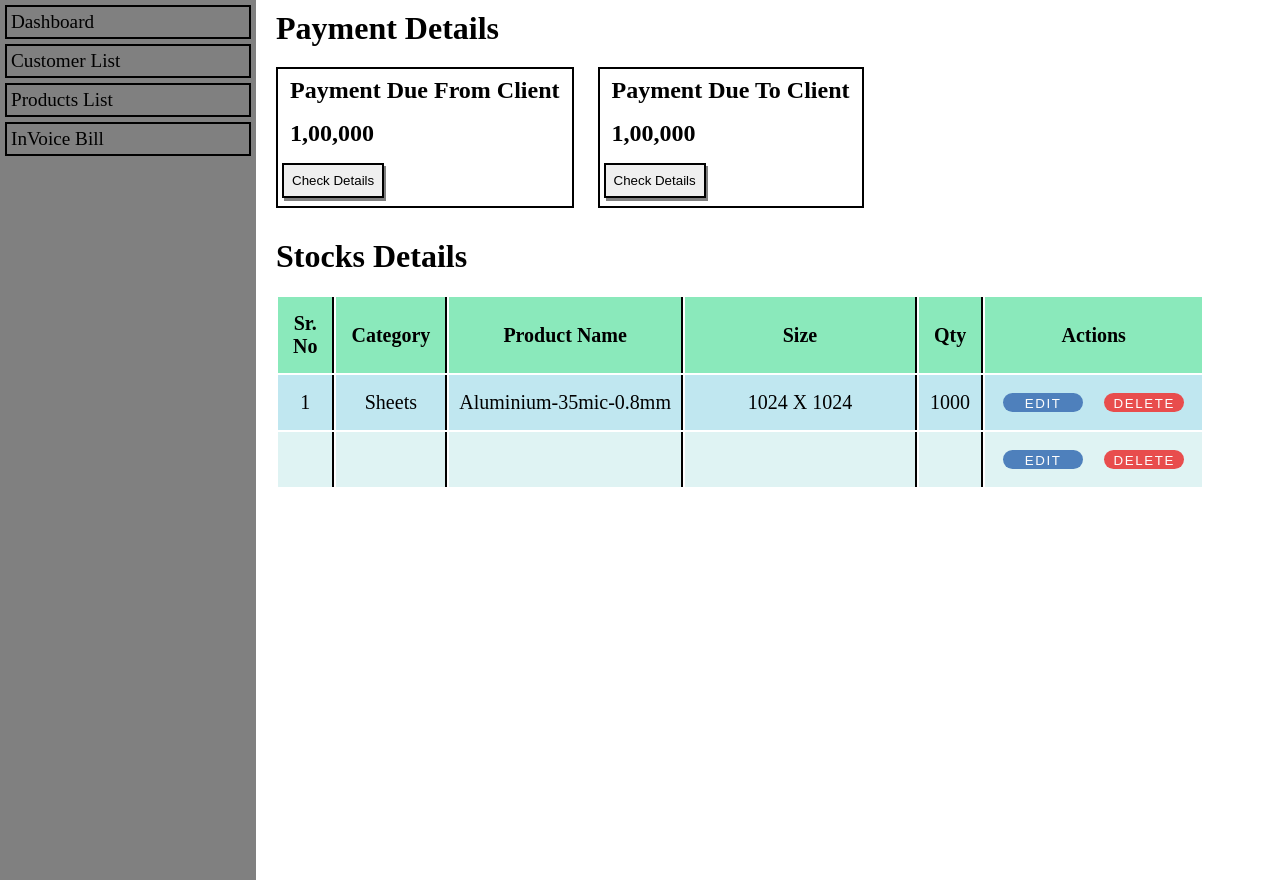
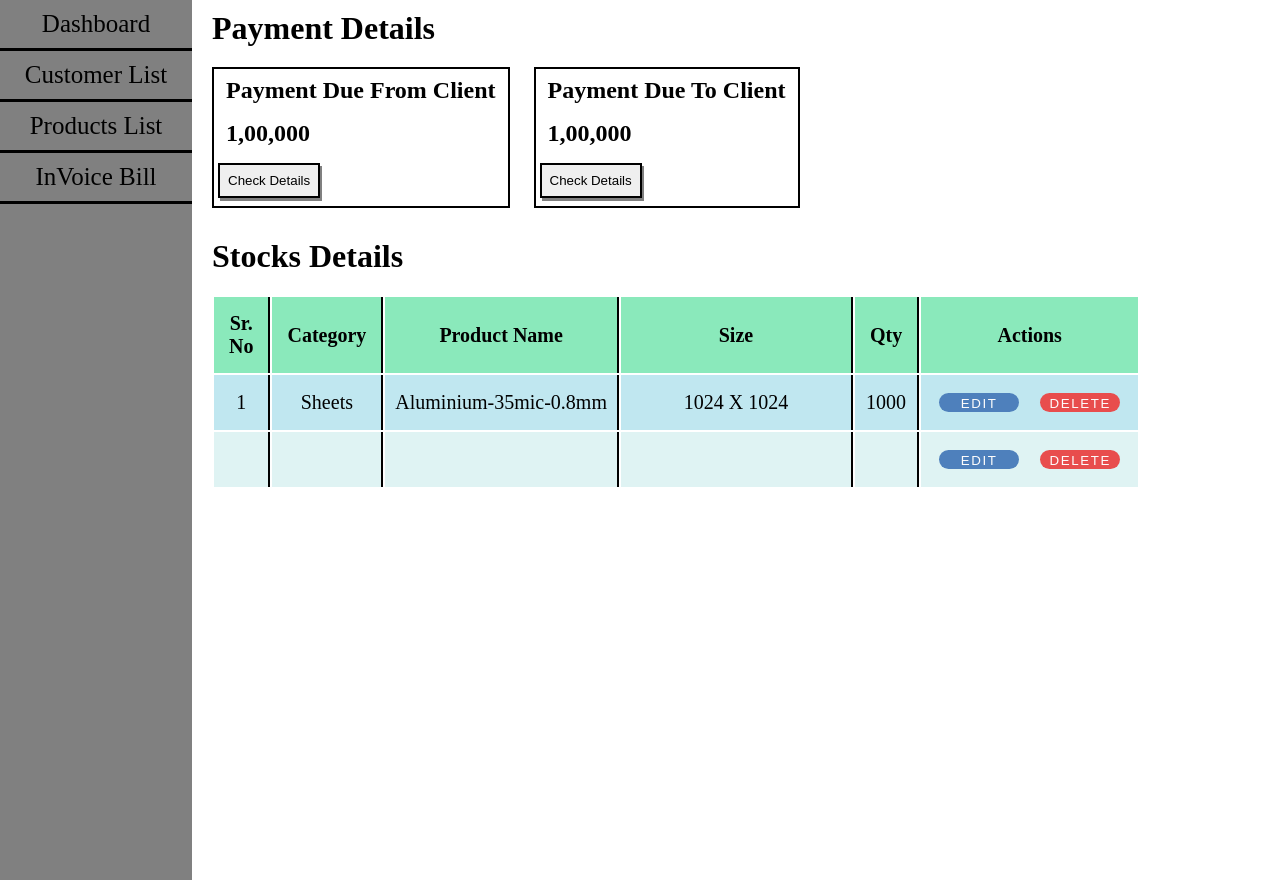
Before and after one commit to jymnjogiya/billing2.0, a PHP site: page /dashboard.html in a window 1280 px wide. Run offline with PHP 8.4, Linux system fonts and the light colour scheme.

Commit message:
side-panel

```diff
--- a/customersList.html
+++ b/customersList.html
@@ -9,7 +9,7 @@
 </head>
 <body>
     <div class="nav">
-        <a href="#">Dashboard</a>
+        <a href="./dashboard.html">Dashboard</a>
         <a href="#">Customer List</a>
         <a href="#">Products List</a>
         <a href="#">InVoice Bill</a>
--- a/dashboard.html
+++ b/dashboard.html
@@ -10,7 +10,7 @@
 <body>
     <div class="nav">
         <a href="#">Dashboard</a>
-        <a href="#">Customer List</a>
+        <a href="./customersList.html">Customer List</a>
         <a href="#">Products List</a>
         <a href="#">InVoice Bill</a>
     </div>
--- a/style.css
+++ b/style.css
@@ -1,54 +1,55 @@
-*{
+* {
   margin: 0%;
 }
-.nav{
-    display: inline-block;
-    width: 20%;
+.nav {
+  display: block;
+  width: 15%;
   height: 110vh;
   background-color: grey;
   float: left;
 }
 .nav a {
+  text-align: center;
   display: block;
-    border: 2px solid black;
-    margin: 5px;
-    padding: 4px;
-    font-size: larger;
+  border-bottom: 3px solid black;
+
+  padding: 10px;
+  font-size: 25px;
   text-decoration: none;
   color: black;
 }
-.content{
+.content {
   display: inline-block;
 }
-.content h1{
+.content h1 {
   margin-top: 10px;
 }
-.section-one,.section-two{
+.section-one,
+.section-two {
   margin-left: 20px;
 }
-.card{
+.card {
   display: inline-block;
   margin: 20px 0px;
   border: 2px solid black;
 }
-.card-text{
+.card-text {
   padding: 8px;
   margin: 0px 4px;
 }
-.card-button{
+.card-button {
   padding: 8px;
   border: 2px solid black;
   box-shadow: 2px 3px grey;
   margin: 8px 4px;
 }
-#paymentDueTo{
+#paymentDueTo {
   margin-left: 20px;
 }
 
 /* Table  */
 
 .lead-table table {
-
   width: auto;
   font-family: Questrial;
   font-style: normal;
@@ -65,8 +66,6 @@
   text-align: center;
   font-size: 20px;
   padding: 15px;
-
-
 }
 td {
   font-size: 20px;
@@ -119,6 +118,6 @@
 .btn-del {
   background: #e84d4d;
 }
-  .table-margin{
+.table-margin {
   margin: 20px 0px;
 }
```
Lines whose indentation alone changed are shown as unchanged.
